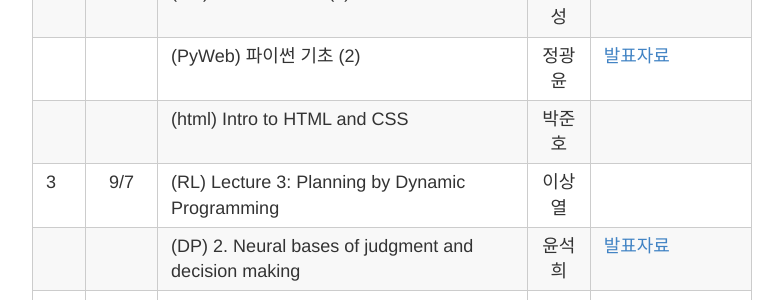
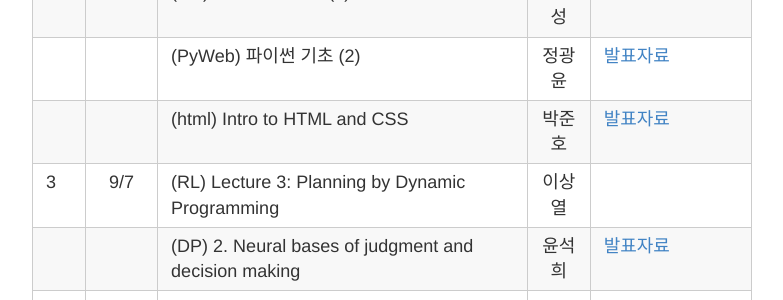
Before and after one commit to psygrammer/dprl, a Jekyll site: the page built from _posts/2015-12-31-SCHEDULE.md, in a window 1280 px wide and 900 px high, scrolled down 3126 px. Shown: the part 151-451 px from the top of the window, without its empty margins (248-1031 px from the left). Built offline with Jekyll 4.4.1, drawn with Linux system fonts in a browser that asks for light colours; Markdown is read by kramdown in place of the engine named in the settings.

Commit message:
Update 2015-12-31-SCHEDULE.md

```diff
--- a/_posts/2015-12-31-SCHEDULE.md
+++ b/_posts/2015-12-31-SCHEDULE.md
@@ -72,7 +72,7 @@ title: 스터디 일정 & 커리큘럼 & 발표자료
 |    |     |(DP) 1. The evolved foundations of decision making (2) |김무성|[발표자료](http://nbviewer.ipython.org/github/psygrammer/dprl/blob/master/part1/DP/ch01/01_The_evolved_foundations_of_decision_making.ipynb) |
 |    |     |(OA) 1 Introduction (2)  |김무성|[발표자료](http://nbviewer.ipython.org/github/psygrammer/dprl/blob/master/part1/OA/ch01/01_Introduction.ipynb)|
 |    |     |(PyWeb) 파이썬 기초 (2) | 정광윤  |[발표자료](http://nbviewer.ipython.org/github/psygrammer/dprl/blob/master/part1/PyWeb/python_basic/ch02/psygrammer_pyweb_02.ipynb)   |
-|    |     |(html)  Intro to HTML and CSS         | 박준호 |   |
+|    |     |(html)  Intro to HTML and CSS         | 박준호 | [발표자료](https://drive.google.com/file/d/0B7jg6wCnEwBIcExuYmFlcngtQ1k/view)  |
 | 3  |9/7  |(RL) Lecture 3: Planning by Dynamic Programming | 이상열 |  |
 |    |     |(DP) 2. Neural bases of judgment and decision making  | 윤석희 |[발표자료](https://drive.google.com/file/d/0B5IxhQCsG-OIbTBoR21RQzhEb28/view)  |
 |    |     |(OA) 2 Finding Advertising Keywords on Web Pages (1) | 박우석 |[발표자료](http://nbviewer.ipython.org/github/psygrammer/dprl/blob/master/part1/OA/ch02/Finding%20Advertising%20Keywards%20on%20Web%20Pages.ipynb)  |
```
